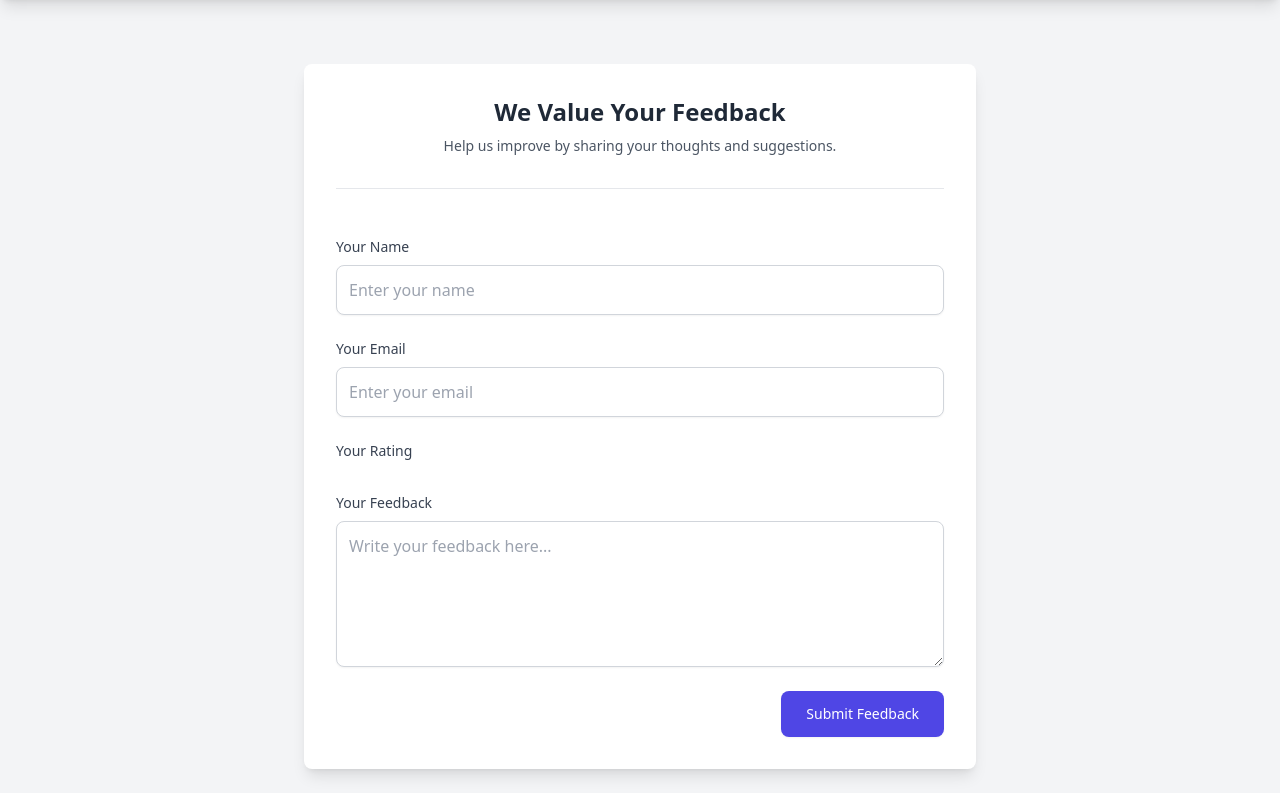
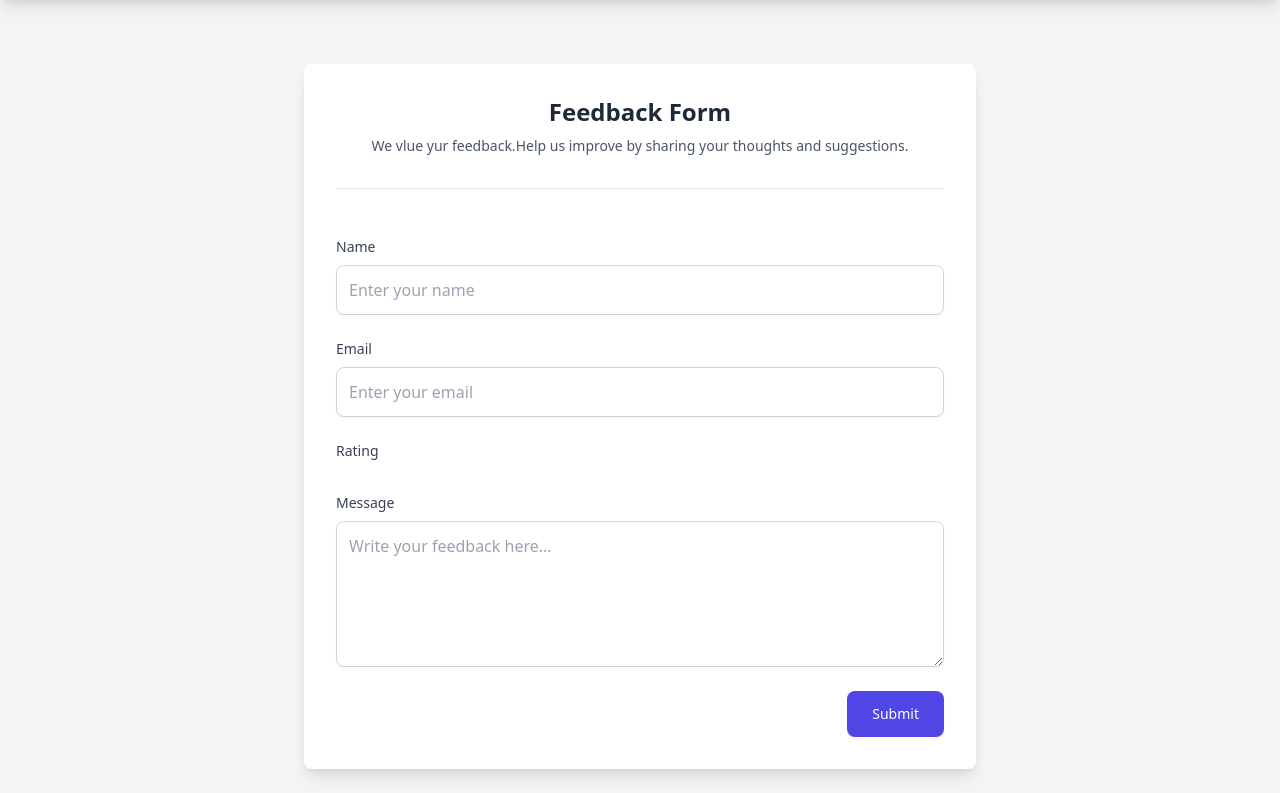
Before and after one commit to Kesara-Hansajith/AETHER-STORE--multiagent_ecommerce_platform, a Django app: template store/templates/store/user/addfeedback.html in a window 1280 px wide. Shown: the part 64-857 px from the top of the page. Run offline with Django 5.2, Linux system fonts and the light colour scheme; the template is opened without the code that fills it, so the values that code supplies are empty; some libraries are stand-ins or nearby versions.

Commit message:
All feedback display page added

```diff
--- a/store/templates/store/user/addfeedback.html
+++ b/store/templates/store/user/addfeedback.html
@@ -5,8 +5,8 @@
     <div>
     <!-- Feedback Form Heading -->
     <div class="text-center">
-        <h3 class="text-2xl font-semibold text-gray-800">We Value Your Feedback</h3>
-        <p class="text-sm text-gray-600 mt-2">Help us improve by sharing your thoughts and suggestions.</p>
+        <h3 class="text-2xl font-semibold text-gray-800">Feedback Form</h3>
+        <p class="text-sm text-gray-600 mt-2">We vlue yur feedback.Help us improve by sharing your thoughts and suggestions.</p>
     </div>
 
     <!-- Feedback Form -->
@@ -14,21 +14,21 @@
         <form action="#" method="POST" class="mt-6 space-y-6">
             {% csrf_token %}
             <div>
-                <label for="name" class="block text-sm font-medium text-gray-700">Your Name</label>
+                <label for="name" class="block text-sm font-medium text-gray-700">Name</label>
                 <div class="relative mt-2">
                     <input type="text" name="name" id="name" placeholder="Enter your name"
                         class="block w-full pl-3 pr-3 py-3 border border-gray-300 text-base rounded-lg shadow-sm focus:outline-none focus:ring-indigo-500 focus:border-indigo-500">
                 </div>
             </div>
             <div>
-                <label for="email" class="block text-sm font-medium text-gray-700">Your Email</label>
+                <label for="email" class="block text-sm font-medium text-gray-700">Email</label>
                 <div class="relative mt-2">
                     <input type="email" name="email" id="email" placeholder="Enter your email"
                         class="block w-full pl-3 pr-3 py-3 border border-gray-300 text-base rounded-lg shadow-sm focus:outline-none focus:ring-indigo-500 focus:border-indigo-500">
                 </div>
             </div>
             <div>
-                <label for="rating" class="block text-sm font-medium text-gray-700">Your Rating</label>
+                <label for="rating" class="block text-sm font-medium text-gray-700">Rating</label>
                 <div class="flex items-center mt-2 space-x-2">
                     {% for i in range %}
                     <button type="button" class="star text-gray-400 hover:text-yellow-500 transition-colors">
@@ -39,7 +39,7 @@
                 </div>
             </div>
             <div>
-                <label for="feedback" class="block text-sm font-medium text-gray-700">Your Feedback</label>
+                <label for="feedback" class="block text-sm font-medium text-gray-700">Message</label>
                 <div class="relative mt-2">
                     <textarea name="feedback" id="feedback" rows="5" placeholder="Write your feedback here..."
                         class="block w-full pl-3 pr-3 py-3 border border-gray-300 text-base rounded-lg shadow-sm focus:outline-none focus:ring-indigo-500 focus:border-indigo-500"></textarea>
@@ -48,7 +48,7 @@
             <div class="flex justify-end">
                 <button type="submit"
                     class="inline-flex items-center px-6 py-3 border border-transparent text-sm font-medium rounded-lg shadow-sm text-white bg-indigo-600 hover:bg-indigo-700 focus:outline-none focus:ring-2 focus:ring-offset-2 focus:ring-indigo-500 transition duration-150 ease-in-out">
-                    Submit Feedback
+                    Submit
                 </button>
             </div>
         </form>
```
Also changed, not shown: store/templates/store/admin/feedbacks.html (+72 -0 lines).
